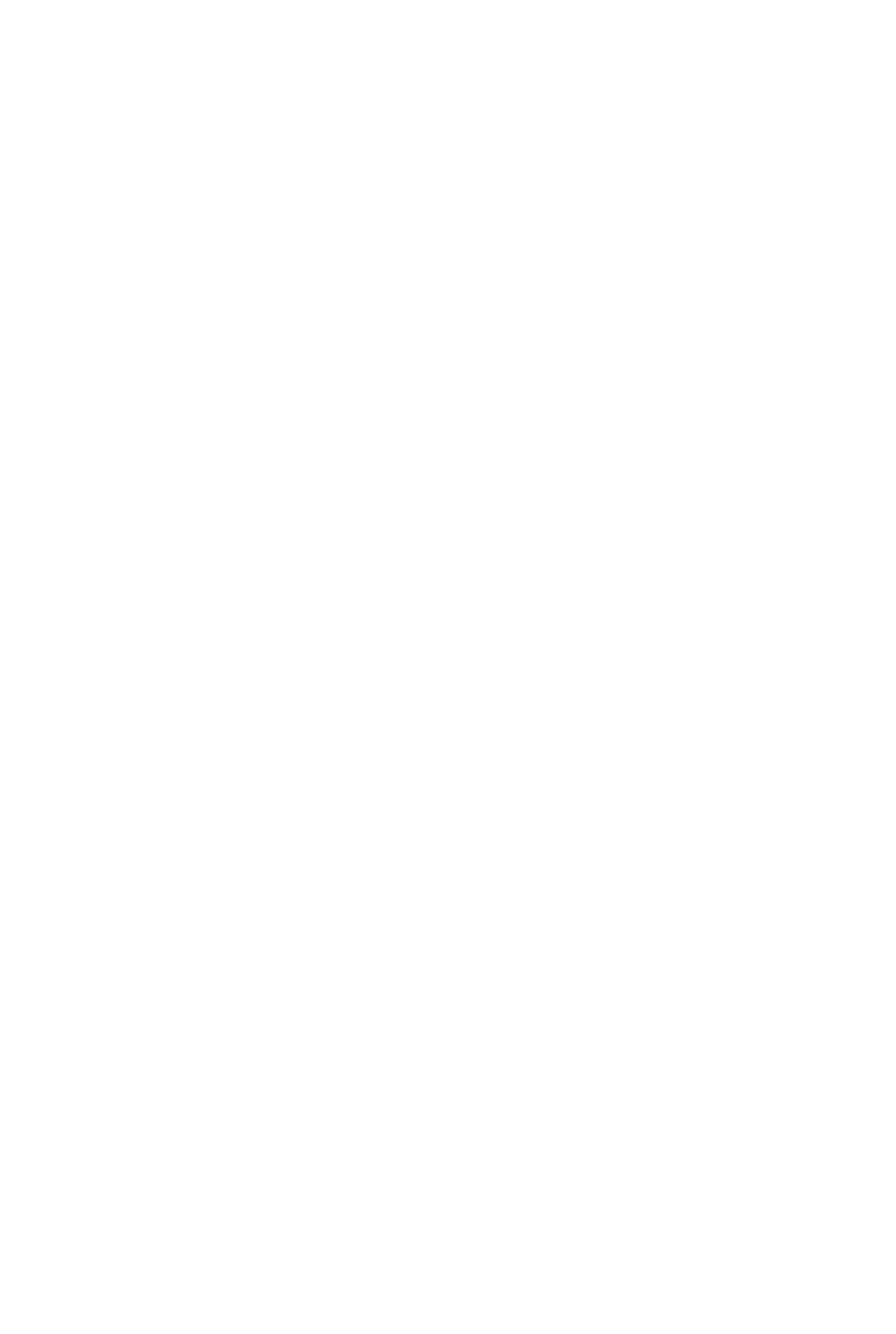
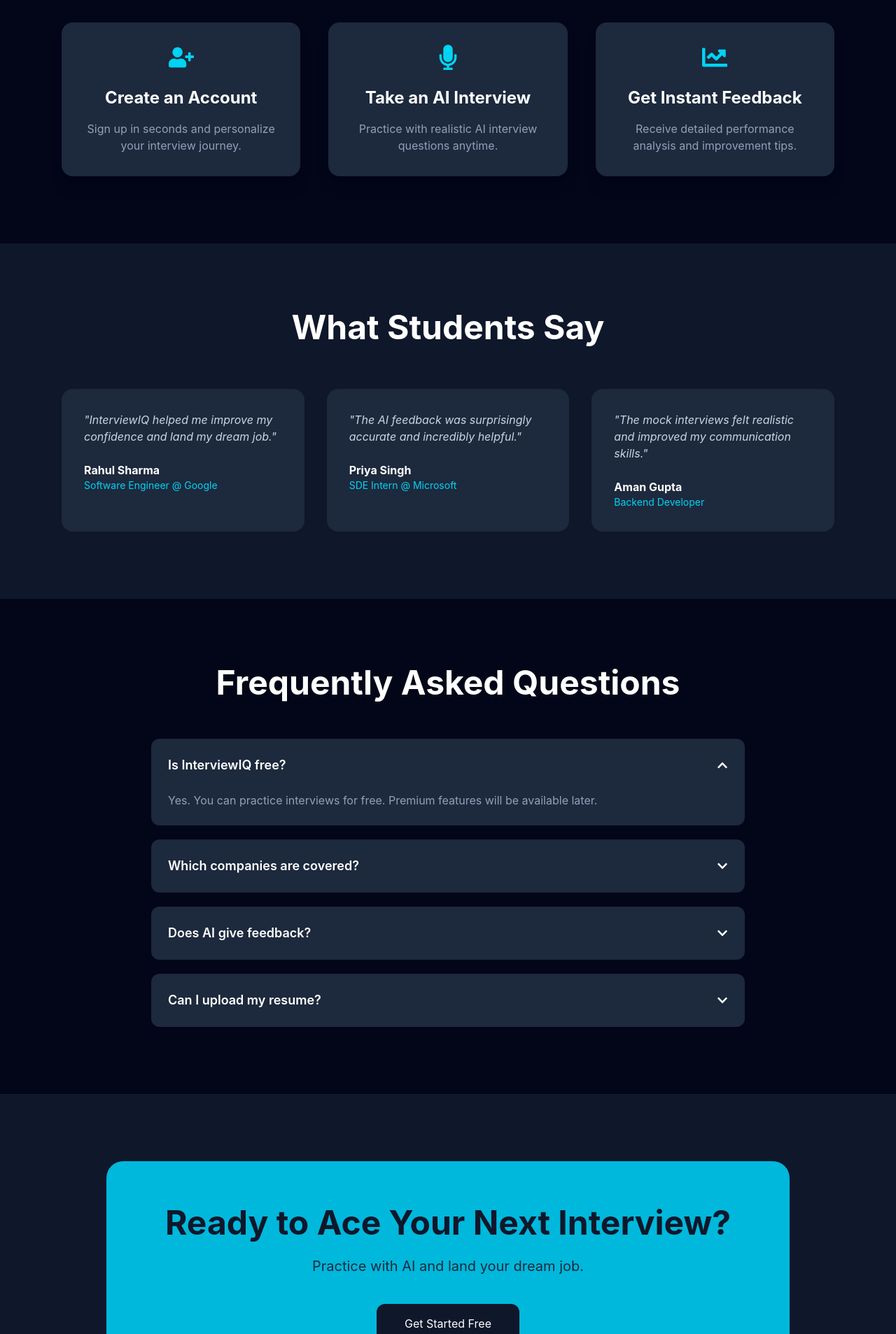
Before and after one commit to Vinayduggar27/InterviewIQ, a React (Vite) app in the folder client/: page / in a window 1280 px wide. Shown: the part 2080-3987 px from the top of the page at 70% size. Before the commit the page ends 1864 px from the top, so only its background shows below. Built offline with nearby package versions, Linux system fonts and the light colour scheme.

Commit message:
Initial commit: portfolio website foundation

```diff
--- a/client/src/components/common/Cta.tsx
+++ b/client/src/components/common/Cta.tsx
@@ -0,0 +1,27 @@
+export default function Cta() {
+  return (
+    <section className="bg-slate-900 py-24">
+
+      <div className="max-w-5xl mx-auto px-6">
+
+        <div className="bg-cyan-500 rounded-3xl p-16 text-center">
+
+          <h2 className="text-5xl font-bold text-slate-900">
+            Ready to Ace Your Next Interview?
+          </h2>
+
+          <p className="mt-6 text-xl text-slate-800">
+            Practice with AI and land your dream job.
+          </p>
+
+          <button className="mt-10 bg-slate-900 text-white px-10 py-4 rounded-xl hover:bg-slate-800 transition">
+            Get Started Free
+          </button>
+
+        </div>
+
+      </div>
+
+    </section>
+  );
+}
--- a/client/src/components/common/FAQ.tsx
+++ b/client/src/components/common/FAQ.tsx
@@ -0,0 +1,83 @@
+import { useState } from "react";
+import { FaChevronDown } from "react-icons/fa";
+
+const faqs = [
+  {
+    question: "Is InterviewIQ free?",
+    answer:
+      "Yes. You can practice interviews for free. Premium features will be available later.",
+  },
+  {
+    question: "Which companies are covered?",
+    answer:
+      "Google, Amazon, Microsoft, Meta, Apple, Netflix and many more.",
+  },
+  {
+    question: "Does AI give feedback?",
+    answer:
+      "Yes. AI evaluates your communication, technical answers and confidence.",
+  },
+  {
+    question: "Can I upload my resume?",
+    answer:
+      "Absolutely. InterviewIQ will analyze your resume and provide ATS improvements.",
+  },
+];
+
+export default function FAQ() {
+  const [open, setOpen] =useState<number | null>(0);
+
+  return (
+    <section className="bg-slate-950 py-24">
+
+      <div className="max-w-4xl mx-auto px-6">
+
+        <h2 className="text-5xl font-bold text-white text-center">
+          Frequently Asked Questions
+        </h2>
+
+        <div className="mt-14 space-y-5">
+
+          {faqs.map((faq,index)=>(
+
+            <div
+              key={faq.question}
+              className="bg-slate-800 rounded-xl overflow-hidden"
+            >
+
+              <button
+                onClick={()=>setOpen(open===index?null:index)}
+                className="w-full flex justify-between items-center p-6 text-left"
+              >
+
+                <span className="text-lg font-semibold text-white">
+                  {faq.question}
+                </span>
+
+                <FaChevronDown
+                  className={`transition ${
+                    open===index ? "rotate-180":""
+                  }`}
+                />
+
+              </button>
+
+              {open===index &&(
+
+                <div className="px-6 pb-6 text-slate-400">
+                  {faq.answer}
+                </div>
+
+              )}
+
+            </div>
+
+          ))}
+
+        </div>
+
+      </div>
+
+    </section>
+  );
+}
--- a/client/src/components/common/HowItWorks.tsx
+++ b/client/src/components/common/HowItWorks.tsx
@@ -0,0 +1,69 @@
+import { motion } from "framer-motion";
+import { FaUserPlus, FaMicrophone, FaChartLine } from "react-icons/fa";
+
+const steps = [
+  {
+    icon: <FaUserPlus size={36} />,
+    title: "Create an Account",
+    description: "Sign up in seconds and personalize your interview journey.",
+  },
+  {
+    icon: <FaMicrophone size={36} />,
+    title: "Take an AI Interview",
+    description: "Practice with realistic AI interview questions anytime.",
+  },
+  {
+    icon: <FaChartLine size={36} />,
+    title: "Get Instant Feedback",
+    description: "Receive detailed performance analysis and improvement tips.",
+  },
+];
+
+export default function HowItWorks() {
+  return (
+    <section className="bg-slate-950 py-24">
+      <div className="max-w-6xl mx-auto px-6">
+
+        <h2 className="text-5xl font-bold text-center text-white">
+          How It Works
+        </h2>
+
+        <p className="text-center text-slate-400 mt-4 mb-16">
+          Three simple steps to become interview-ready.
+        </p>
+
+        <div className="grid md:grid-cols-3 gap-10">
+
+          {steps.map((step, index) => (
+
+            <motion.div
+              key={step.title}
+              initial={{ opacity: 0, y: 40 }}
+              whileInView={{ opacity: 1, y: 0 }}
+              transition={{ delay: index * 0.2 }}
+              viewport={{ once: true }}
+              className="bg-slate-800 rounded-2xl p-8 text-center shadow-xl"
+            >
+
+              <div className="flex justify-center text-cyan-400 mb-6">
+                {step.icon}
+              </div>
+
+              <h3 className="text-2xl font-bold text-white">
+                {step.title}
+              </h3>
+
+              <p className="text-slate-400 mt-4">
+                {step.description}
+              </p>
+
+            </motion.div>
+
+          ))}
+
+        </div>
+
+      </div>
+    </section>
+  );
+}
--- a/client/src/components/common/testimonials.tsx
+++ b/client/src/components/common/testimonials.tsx
@@ -0,0 +1,66 @@
+import { motion } from "framer-motion";
+
+const reviews = [
+  {
+    name: "Rahul Sharma",
+    role: "Software Engineer @ Google",
+    review:
+      "InterviewIQ helped me improve my confidence and land my dream job.",
+  },
+  {
+    name: "Priya Singh",
+    role: "SDE Intern @ Microsoft",
+    review:
+      "The AI feedback was surprisingly accurate and incredibly helpful.",
+  },
+  {
+    name: "Aman Gupta",
+    role: "Backend Developer",
+    review:
+      "The mock interviews felt realistic and improved my communication skills.",
+  },
+];
+
+export default function Testimonials() {
+  return (
+    <section className="bg-slate-900 py-24">
+      <div className="max-w-6xl mx-auto px-6">
+
+        <h2 className="text-5xl font-bold text-center text-white">
+          What Students Say
+        </h2>
+
+        <div className="grid md:grid-cols-3 gap-8 mt-16">
+
+          {reviews.map((review, index) => (
+
+            <motion.div
+              key={review.name}
+              initial={{ opacity: 0, y: 40 }}
+              whileInView={{ opacity: 1, y: 0 }}
+              transition={{ delay: index * 0.2 }}
+              viewport={{ once: true }}
+              className="bg-slate-800 rounded-2xl p-8"
+            >
+              <p className="text-slate-300 italic">
+                "{review.review}"
+              </p>
+
+              <h3 className="text-white font-bold mt-6">
+                {review.name}
+              </h3>
+
+              <p className="text-cyan-400 text-sm">
+                {review.role}
+              </p>
+
+            </motion.div>
+
+          ))}
+
+        </div>
+
+      </div>
+    </section>
+  );
+}
--- a/client/src/components/layout/Footer.tsx
+++ b/client/src/components/layout/Footer.tsx
@@ -0,0 +1,19 @@
+export default function Footer() {
+  return (
+    <footer className="bg-black border-t border-slate-800">
+
+      <div className="max-w-7xl mx-auto px-6 py-10 flex flex-col md:flex-row justify-between items-center">
+
+        <h2 className="text-3xl font-bold text-cyan-400">
+          InterviewIQ
+        </h2>
+
+        <p className="text-slate-500 mt-4 md:mt-0">
+          © 2026 InterviewIQ. All Rights Reserved.
+        </p>
+
+      </div>
+
+    </footer>
+  );
+}
--- a/client/src/pages/landing/LandingPage.tsx
+++ b/client/src/pages/landing/LandingPage.tsx
@@ -3,6 +3,11 @@ import Hero from "../../components/common/Hero";
 import Companies from "../../components/common/Companies";
 import Stats from "../../components/common/Stats";
 import Features from "../../components/common/Features";
+import HowItWorks from "../../components/common/HowItWorks";
+import Testimonials from "../../components/common/Testimonials";
+import FAQ from "../../components/common/FAQ";
+import Cta from "../../components/common/Cta";
+import Footer from "../../components/layout/Footer";
 
 export default function LandingPage() {
   return (
@@ -12,6 +17,11 @@ export default function LandingPage() {
       <Companies />
        <Stats />
        <Features />
+       <HowItWorks />
+       <Testimonials />
+       <FAQ />
+       <Cta />
+       <Footer />
     </div>
   );
 }
```
